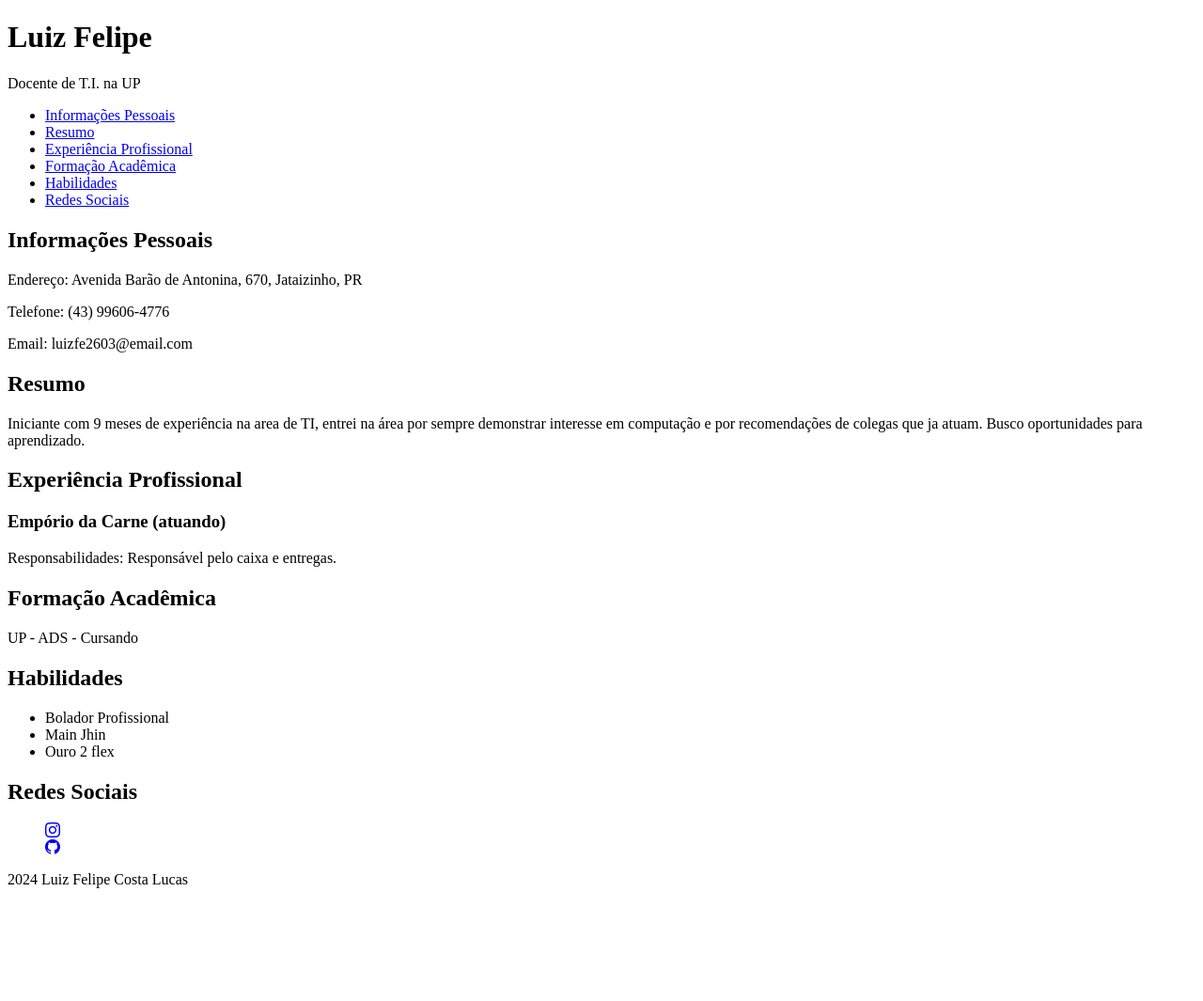
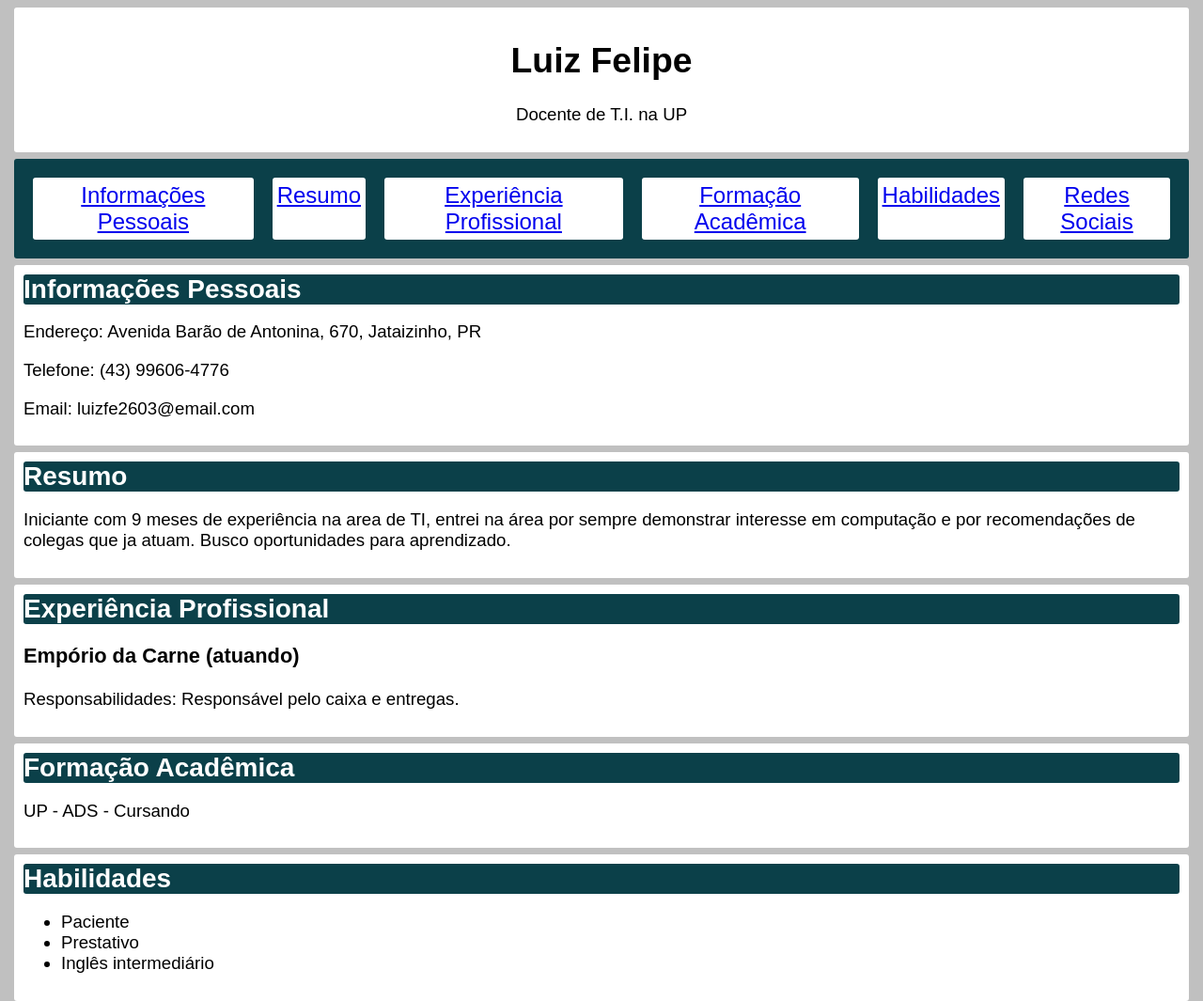
Before and after one commit to LuifeZ/aulagit, a plain HTML site: page docs/index.html in a window 1280 px wide. Shown: the top 1065 px of the page at 94% size. Before the commit the page ends 961 px from the top, so only its background shows below. Drawn offline with nearby package versions, Linux system fonts and the light colour scheme.

Commit message:
Alterações finais

```diff
--- a/docs/index.html
+++ b/docs/index.html
@@ -63,36 +63,35 @@
             <section id="habilidades">
                 <h2>Habilidades</h2>
                 <ul>
-                    <li>Bolador Profissional</li>
-                    <li>Main Jhin</li>
-                    <li>Ouro 2 flex</li>
+                    <li>Paciente</li>
+                    <li>Prestativo</li>
+                    <li>Inglês intermediário</li>
                 </ul>
             </section>
         </div>
 
-       <div class="container">
+
         <section id="redes-sociais">
-            <h2>Redes Sociais</h2>
+         <h2>Redes Sociais</h2>
             <ul>
-                <div>
+                <div class="logo">
                     <a href="https://www.instagram.com/luizz_f26/">
                         <i class="bi bi-instagram"></i>
                    </a>
                 </div>
-                <div>
+                <div class="logo">
                     <a href="https://github.com/LuifeZ">
                         <i class="bi bi-github"></i>
                    </a>
-                </div>
             </ul>
+            </div>
         </section>
-       </div>
 
 
     </main>
 
     <footer>
-        <p>2024 Luiz Felipe Costa Lucas</p>
+        <p>&copy;2024 Luiz Felipe Costa Lucas</p>
     </footer>
 </body>
 </html>
--- a/docs/meuestilo.css
+++ b/docs/meuestilo.css
@@ -1,8 +1,66 @@
 body{
-    background-color:white;
-    font-family: ;
+    background-color:rgb(192, 192, 192);
+    font-family:sans-serif;
+    font-size: 14pt;
 }
 
-.container{
-    f
+.item{
+    background-color:rgb(255, 255, 255) ;
+    border-radius: 3px;
+    margin: 7px;
+    padding: 10px; ;
 }
+
+h1{
+    text-align: center;
+
+}
+
+header p {
+    text-align: center;
+}
+
+nav ul{
+    display: flex;
+    background-color:rgb(11, 64, 73) ;
+    justify-content: center;
+    border-radius: 3px;
+    margin: 7px;
+    padding: 10px;
+}
+
+header li{
+    border-radius: 3px;
+    background-color:rgb(255, 255, 255) ;
+    margin: 10px;
+    padding: 5px;
+    list-style: none;
+    text-align: center;
+    font-size: 18pt;
+}
+
+section{
+    background-color: rgb(255, 255, 255);
+    margin: 7px;
+    padding: 10px;
+    border-radius: 3px;;
+
+}
+
+h2{
+    color: rgb(255, 255, 255);
+    background-color:rgb(11, 64, 73) ;
+    margin: 0%;
+    border-radius: 3px;
+}
+
+i{
+    font-size: 45px;
+    color:rgb(11, 64, 73) ;
+}
+
+.logo{
+    display: flex;
+    justify-content: center;
+    margin: 4px;
+}
```
